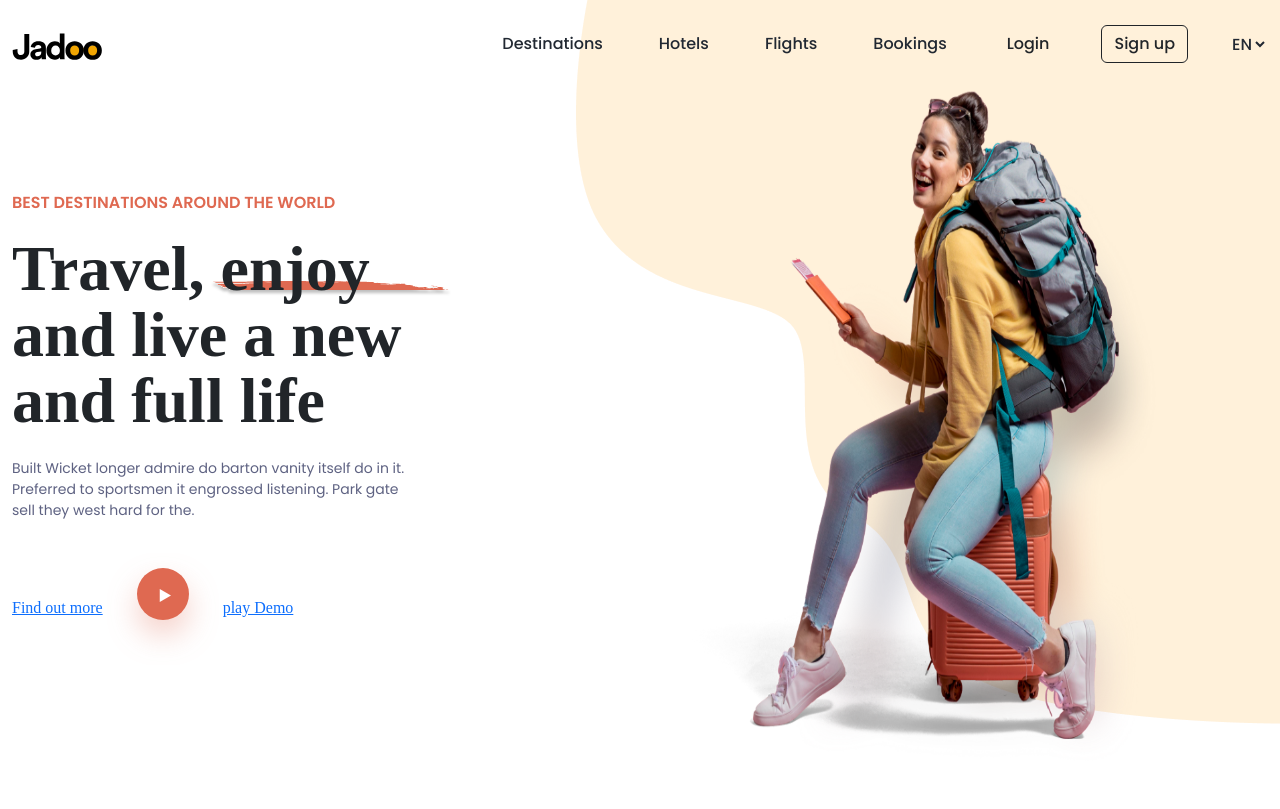
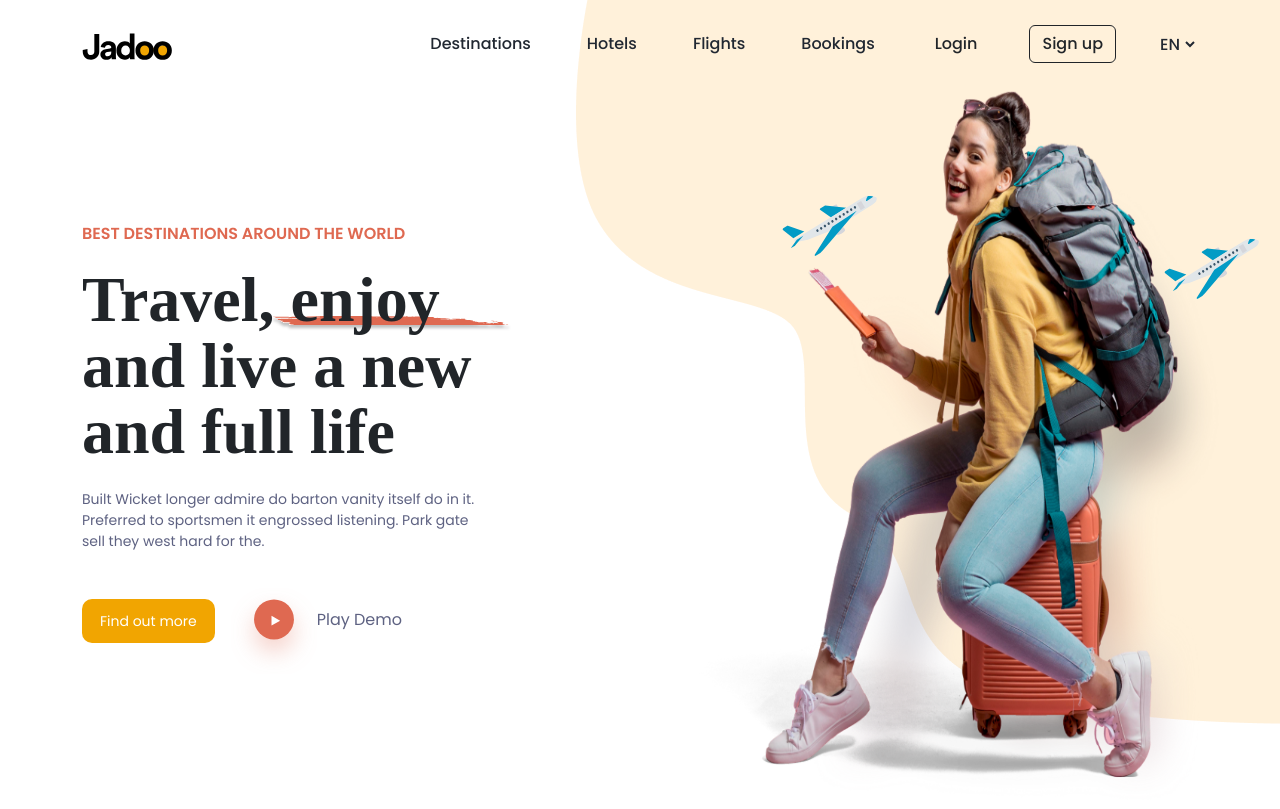
Before and after one commit to Ahmed-Ali-1/Jadoo-, a plain HTML site: page index.html in a window 1280 px wide. Drawn offline with nearby package versions, Linux system fonts and the light colour scheme; a script that the page names is missing; a web font is replaced by a local one.

Commit message:
Add bitton

```diff
--- a/assets/css/style.css
+++ b/assets/css/style.css
@@ -1,16 +1,5 @@
 @import url('https://fonts.googleapis.com/css2?family=Volkhov:ital,wght@0,400;0,700;1,400;1,700&display=swap');
 @import url('https://fonts.googleapis.com/css2?family=Poppins:ital,wght@0,100;0,200;0,300;0,400;0,500;0,600;0,700;0,800;0,900;1,100;1,200;1,300;1,400;1,500;1,600;1,700;1,800;1,900&display=swap');
-
-@media (min-width: 1200px) {
-
-    .container,
-    .container-lg,
-    .container-md,
-    .container-sm,
-    .container-xl {
-        max-width: 1380px;
-    }
-}
 
 :root {
     --red-color: #DF6951;
@@ -35,6 +24,8 @@ body {
     background-position: top right;
     height: 100vh;
     width: 100%;
+    position: relative;
+    z-index: 1;
 
 }
 
@@ -66,11 +57,29 @@ form select {
 
 .img_div {
     width: 100%;
+    position: relative;
 }
+
 .img_div img {
-    width: 40vw;
-    height: 680px;
+    width: 45vw;
+    height: 90vh;
 }
+
+
+.right_plane>img {
+    position: absolute;
+    width: 100px;
+    top: -32%;
+    left: 130px;
+}
+
+.left_plane>img {
+    position: absolute;
+    width: 100px;
+    top: -26%;
+    right: -12%;
+}
+
 
 
 .content_Div h4 {
@@ -93,13 +102,40 @@ form select {
     font-size: 14px;
     color: #5E6282;
 }
+
 .Decore {
     position: relative;
 }
 
-.Decore img{
-    bottom: 8px;
+.Decore img {
+    bottom: 4px;
+    width: 300px;
+    left: -10px;
     z-index: -1;
-    width: 300px;
     position: absolute;
 }
+
+.btn_div>a {
+    color: #fff;
+    background: var(--yellow-color);
+    padding: 12px 18px;
+    text-decoration: none;
+    font-size: 14px;
+    font-family: "Poppins", sans-serif;
+    border-radius: 10px;
+    height: fit-content;
+    margin-right: 16px;
+}
+
+.div_demo img {
+    width: 86px;
+    margin-top: 20px;
+}
+
+.div_demo a {
+    text-decoration: none;
+    font-family: "Poppins", sans-serif;
+    font-size: 16px;
+    font-weight: 400;
+    color: #5E6282;
+}
--- a/index.html
+++ b/index.html
@@ -51,6 +51,7 @@
             </button>
             <select name="Country" id=" " class="fw-medium">
               <option value="English ">EN</option>
+              <option value="UK">UK</option>
             </select>
           </form>
         </div>
@@ -58,30 +59,42 @@
     </nav>
 
     <div class="banner_section">
-      <div class="container">
-        <div class="row align-items-center">
-          <div class="col-lg-6 col-md-4 col-12">
+      <div class="container ">
+        <div class="row  align-items-center">
+          <div class="col-12 col-lg-6">
             <div class="content_Div d-flex flex-column gap-3">
               <h4>Best Destinations around the world</h4>
-              <h1>Travel,<span class="Decore"><img src="./assets/images/Decore.svg" alt=""> enjoy</span></br> and live a new </br> and full life</h1>
-              <p>Built Wicket longer admire do barton vanity itself do in it. </br> Preferred to sportsmen it engrossed
+              <h1>Travel,<span class="Decore"><img src="./assets/images/Decore.svg" alt=""> enjoy</span></br> and live a
+                new </br> and full life</h1>
+              <p class="m-0">Built Wicket longer admire do barton vanity itself do in it. </br> Preferred to sportsmen it engrossed
                 listening. Park gate </br> sell they west hard for the.</p>
-              <div class="btn_div">
-                <a href="">Find out more</a>
-                <img src="./assets/images/Play button.svg" alt="">
-                <a href="">play Demo</a>
+              <div class="d-flex align-items-center">
+                <div class="btn_div">
+                  <a href="">Find out more</a>
+                </div>
+                <div class="div_demo">
+                  <a href=""><img src="./assets/images/Play button.svg" alt="">Play Demo</a>
+                </div>
               </div>
             </div>
           </div>
-          <div class="col-lg-6 col-md-4 col-12">
+          <div class="col-12 col-lg-6">
             <div class="img_div">
               <img src="./assets/images/Traveller 1.png" alt="" />
+              <div class="right_plane">
+                <img src="./assets/images/Group.svg" alt="">
+              </div>
+              <div class="left_plane">
+                <img src="./assets/images/Group right.svg" alt="">
+              </div>
             </div>
           </div>
         </div>
       </div>
-    </div>
   </section>
+
+
+
 
   <script src="https://cdn.jsdelivr.net/npm/bootstrap@5.3.7/dist/js/bootstrap.bundle.min.js "
     integrity="sha384-ndDqU0Gzau9qJ1lfW4pNLlhNTkCfHzAVBReH9diLvGRem5+R9g2FzA8ZGN954O5Q "
```
Also changed, not shown: assets/images/Group right.svg (added).
